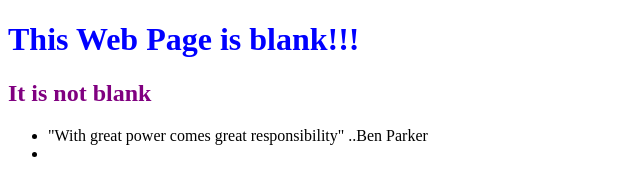
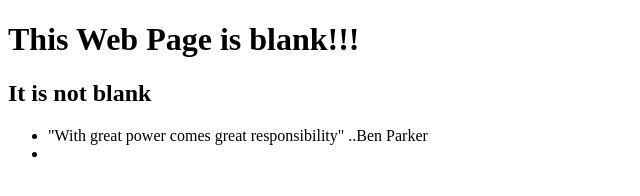
Before and after one commit to Sovladall/0main_openSAP_repo, a plain HTML site: page index.html in a window 1280 px wide. Shown: the whole page, without its empty margins (0-640 px from the left). Drawn offline with Linux system fonts and the light colour scheme.

Commit message:
Remove styles from both headers

```diff
--- a/index.html
+++ b/index.html
@@ -6,8 +6,8 @@
 		<link href="styles.css" rel="stylesheet" type="text/css">
 	</head>
 	<body>
-		<h1 style = "Color: Blue"> This Web Page is blank!!!</h1>
-		<h2 style = "Color: Purple"> It is not blank </h2>
+		<h1> This Web Page is blank!!!</h1>
+		<h2> It is not blank </h2>
 		<ul>
 			<li>"With great power comes great responsibility" ..Ben Parker</li>
 			<li></li>
```
